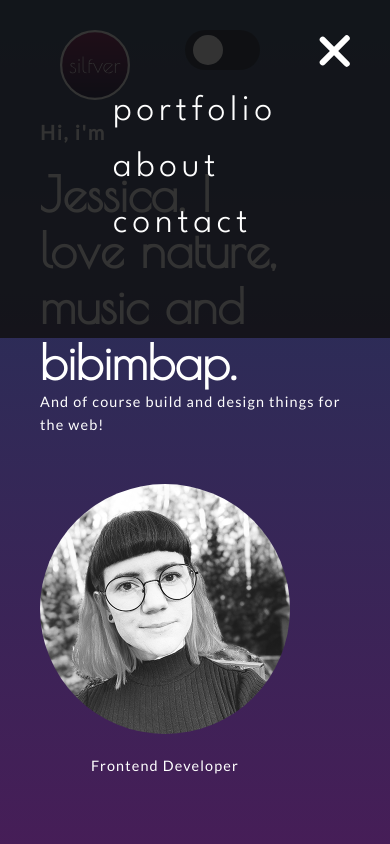
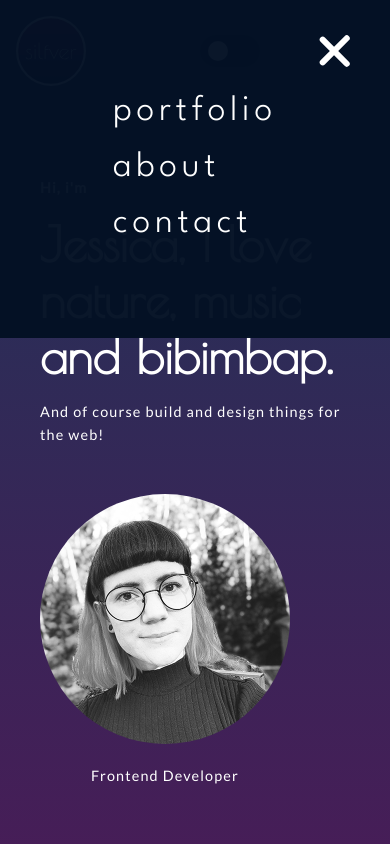
Before and after one commit to jsilf/portfolio, a React (Vite) app: page / in a window 390 px wide. Both pictures are taken after a click on the element 340 px from the left and 51 px from the top of the page. Shown: the top 844 px of the page. Built offline with nearby package versions, Linux system fonts and the light colour scheme; no server answers.

Commit message:
style bugfix

```diff
--- a/index.html
+++ b/index.html
@@ -4,6 +4,9 @@
 <head>
   <meta charset="UTF-8" />
   <link rel="icon" href="/favicon.svg" />
+
+  <link rel="preconnect" href="https://fonts.googleapis.com">
+  <link rel="preconnect" href="https://fonts.gstatic.com" crossorigin>
 
   <meta name="viewport" content="width=device-width, initial-scale=1.0" />
   <meta name="theme-color" content="#fff" />
--- a/src/components/Layout/Nav.tsx
+++ b/src/components/Layout/Nav.tsx
@@ -9,7 +9,7 @@ const StyledNav = styled.nav<IOpenProps>`
     top: 0;
     right: 0;
     z-index: 10;
-    background: ${({ open }) => (!open ? "transparent" : "#111111da")};
+    background: ${({ open }) => (!open ? "transparent" : "#041124f8")};
     width: ${({ open }) => (!open ? "100px" : "100%")};
     height: ${({ open }) => (!open ? "80px" : "40vh")};
     overflow: hidden;
@@ -45,17 +45,17 @@ export const Nav = () => {
       <Burger open={isOpen} click={handleClick}></Burger>
       <ul>
         <li>
-          <HashLink smooth to={"/#portfolio"}>
+          <HashLink onClick={handleClick} smooth to={"/#portfolio"}>
             portfolio
           </HashLink>
         </li>
         <li>
-          <HashLink smooth to={"/#about"}>
+          <HashLink onClick={handleClick} smooth to={"/#about"}>
             about
           </HashLink>
         </li>
         <li>
-          <HashLink smooth to={"/#contact"}>
+          <HashLink onClick={handleClick} smooth to={"/#contact"}>
             contact
           </HashLink>
         </li>
--- a/src/css/components/_header.scss
+++ b/src/css/components/_header.scss
@@ -4,6 +4,10 @@ header {
 
   @include laptop {
     padding: 30px 60px;
+  }
+
+  @include phone {
+    padding: 1rem;
   }
 
   .inner {
@@ -80,8 +84,10 @@ header {
   cursor: pointer;
 
   @include phone {
+    width: 60px;
+    height: 20px;
     position: absolute;
-    top: 30px;
+    top: 35px;
     right: 130px;
   }
 }
@@ -95,4 +101,9 @@ header {
   height: 30px;
   background-color: $color-white;
   border-radius: 50%;
+
+  @include phone {
+    width: 20px;
+    height: 20px;
+  }
 }
--- a/src/css/components/_hero.scss
+++ b/src/css/components/_hero.scss
@@ -5,8 +5,13 @@
   justify-content: center;
   align-items: center;
 
-  @include tablet {
+  @include phone {
     padding: 60px 0;
+    height: 90vh;
+  }
+
+  @include small-phone {
+    height: 100%;
   }
 
   &-inner {
@@ -17,14 +22,29 @@
     max-width: 800px;
     position: relative;
 
+    @include phone {
+      margin-top: 2rem;
+    }
+
     &_title {
       padding-right: 4rem;
+
+      @include phone {
+        padding: 0 0 1rem 0;
+      }
     }
     &_span {
+      line-height: 1.6;
+      letter-spacing: 0.08em;
       font-size: 20px;
       position: absolute;
       top: -50px;
       left: 0;
+
+      @include phone {
+        font-size: 0.9rem;
+        top: -40px;
+      }
     }
   }
 
@@ -63,7 +83,7 @@
     transform: rotate(-45deg);
     animation: arrow 1.5s infinite;
 
-    @include tablet {
+    @include phone {
       display: none;
     }
   }
--- a/src/css/components/_project.scss
+++ b/src/css/components/_project.scss
@@ -1,5 +1,9 @@
 #portfolio {
   margin-top: 4rem;
+
+  @include tablet {
+    margin-top: 0;
+  }
 }
 
 .projects {
```
